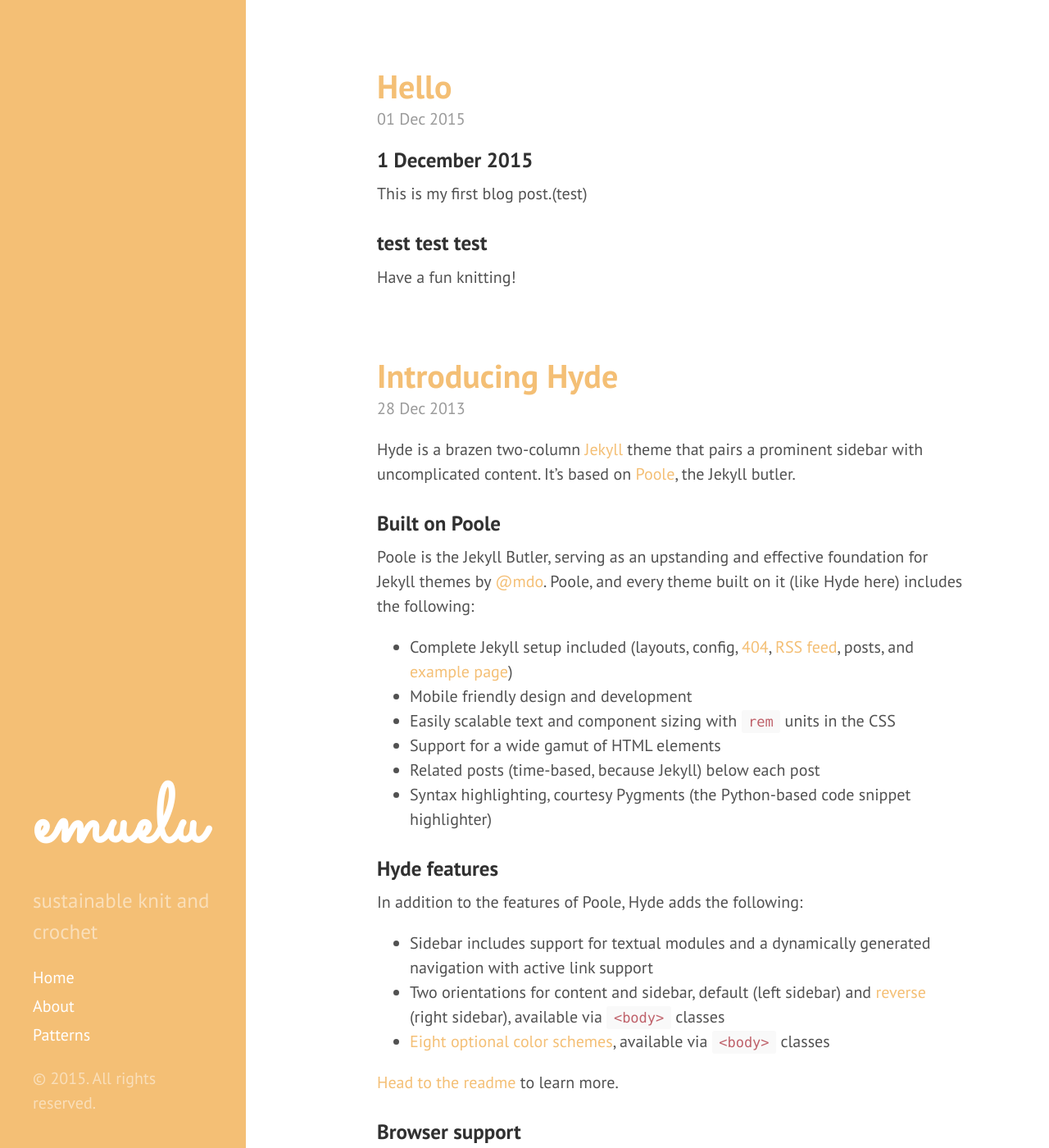
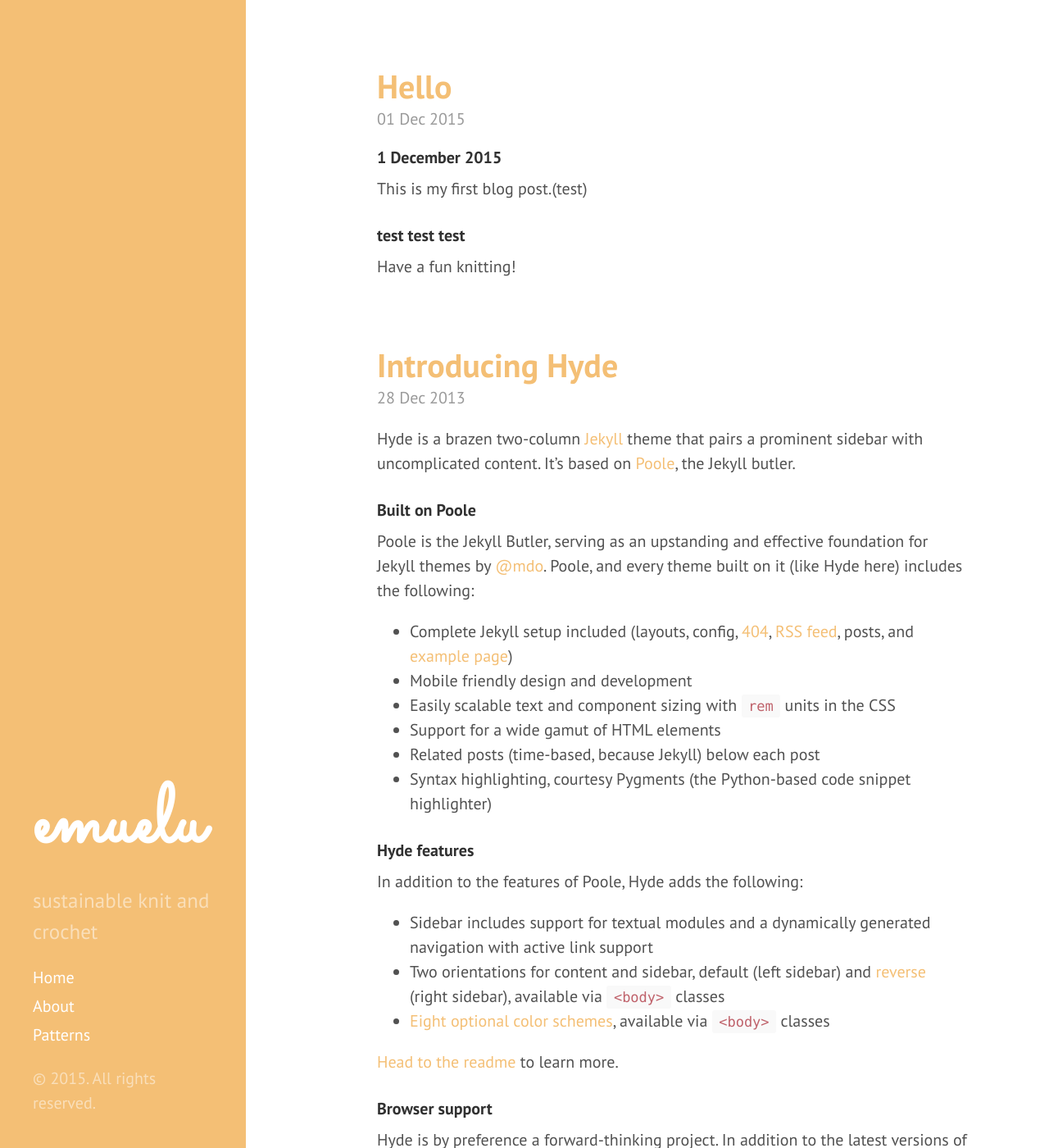
Before and after one commit to mamilaugesen/emuelu.github.io, a Jekyll site: the page built from index.html, in a window 1280 px wide and 1400 px high. Shown: the whole window at 82% size. Built offline with Jekyll 4.4.1, drawn with Linux system fonts in a browser that asks for light colours; Markdown is read by kramdown in place of the engine named in the settings; the list of posts is cut into pages by our own code; a style sheet for code colours, icons or effects is not loaded.

Commit message:
Updated poole.css

```diff
--- a/public/css/poole.css
+++ b/public/css/poole.css
@@ -92,11 +92,11 @@ h1 {
 }
 h2 {
   margin-top: 1rem;
-  font-size: 1.25rem;
+  font-size: 1rem;
 }
 h3 {
   margin-top: 1.5rem;
-  font-size: 1.25rem;
+  font-size: 1rem;
 }
 h4, h5, h6 {
   margin-top: 1rem;
```
